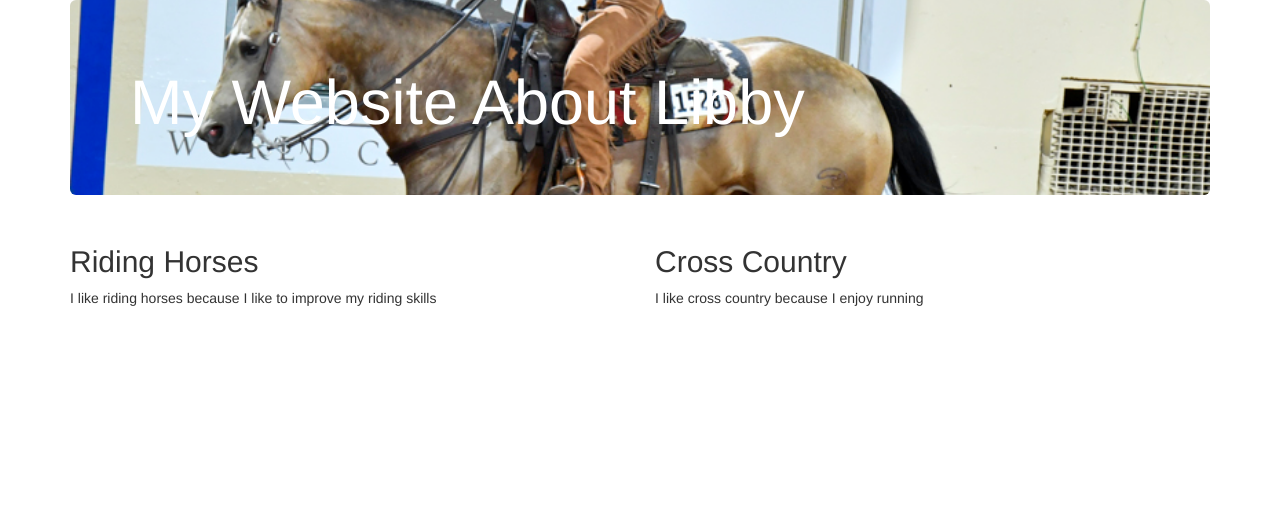
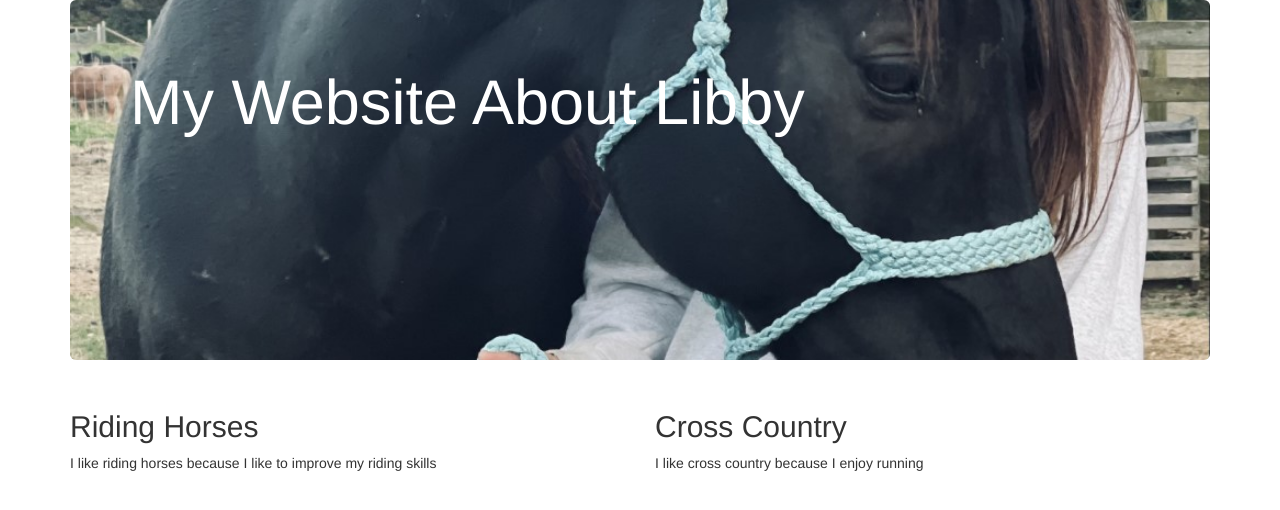
Before and after one commit to Libby573/BootStrap, a plain HTML site: page index.html in a window 1280 px wide. Drawn offline with nearby package versions, Linux system fonts and the light colour scheme.

Commit message:
another push

```diff
--- a/style.css
+++ b/style.css
@@ -1,7 +1,8 @@
 .jumbotron{
-    background-image: url("ranch\ riding.jpg");
+    background-image: url("wrangler.jpg");
     background-repeat: no-repeat;
     background-position: center;
     background-size: cover;
     color:white;
+    height: 360px;
 }
```
Also changed, not shown: wrangler.jpg (added).
